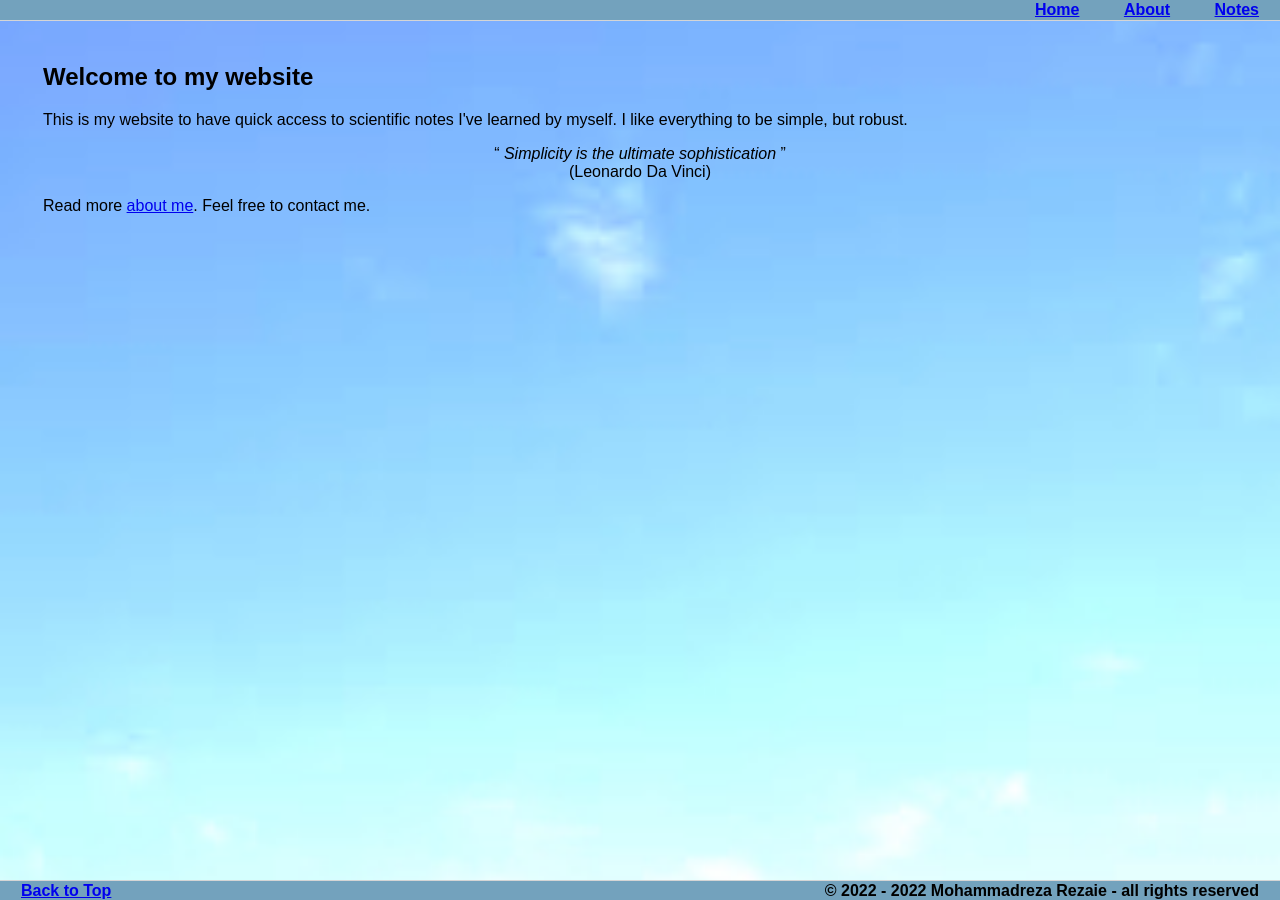
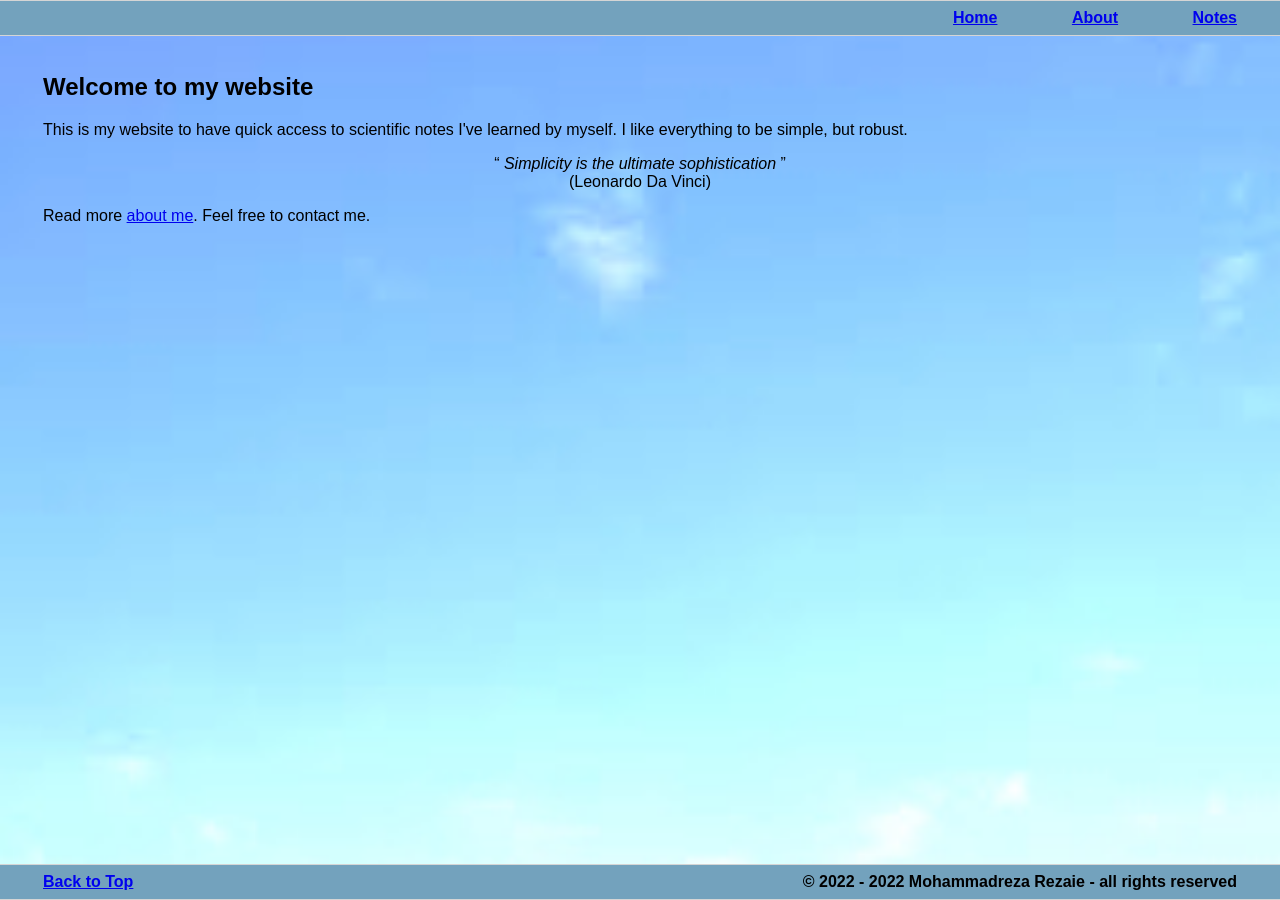
Before and after one commit to mrrezaie/mrrezaie.github.io, a Jekyll site: the page built from index.html, in a window 1280 px wide. Built offline with Jekyll 4.4.1, drawn with Linux system fonts in a browser that asks for light colours.

Commit message:
Update default.html

```diff
--- a/_layouts/default.html
+++ b/_layouts/default.html
@@ -17,7 +17,7 @@
 /*					font-size:50%;*/
 /*					overflow: hidden; */
 
-					padding: 35px 35px 0px 35px;
+					padding: 45px 35px 35px 35px;
 					background-image: url('../about/files/background.jpg');
 					background-repeat: no-repeat;
 					background-attachment: fixed;
@@ -25,24 +25,23 @@
 				}
 
 				#header ul, #footer ul {
-/*					height:1em;*/
+					height:1.1em;
 					clear:both;
-					margin: 0px;
-					padding: 1px;
-					list-style: none;
+					margin: 4px;
+					padding: 4px;
+/*					list-style: none;*/
 					font-weight: bold;
 				}
 
 				#header ul li, #footer ul li{
 					display: inline;
 					padding: 0px;
-/*					margin-top: 15px;
-					margin-bottom: 15px;*/
-					margin-right: 20px;
-					margin-left: 20px;
+					margin-right: 35px;
+					margin-left: 35px;
 				}
 
 				#header {
+					border-top: 1px solid #d5d5d5;
 					border-bottom: 1px solid #d5d5d5;
 					position:absolute;
 					top:0;
@@ -52,10 +51,8 @@
 				}
 				#footer {
 					border-top: 1px solid #d5d5d5;
+					border-bottom: 1px solid #d5d5d5;
 					position:absolute;
-/*					text-align:center; */
-/*					padding: 0px;*/
-/*					height:45px; */
 					bottom:0;
 					left:0;
 					right:0;
@@ -64,25 +61,6 @@
 
 				.left {float:left;}
 				.right{float:right;}
-
-/*				#header ul {
-				  clear:both;
-				  text-align:center;
-				  border-top:1px solid #73a2bd;
-				  }*/
-
-/*				#header ul {
-				  margin:0;
-				  padding:0;
-				  list-style-type:none;
-				  background:transparent;
-				  height:3em;
-				  }*/
-
-/*				#header ul li {
-				  display:inline;
-				  color:#73a2bd;
-				  }*/
 
 			</style>
 		</head>
```
